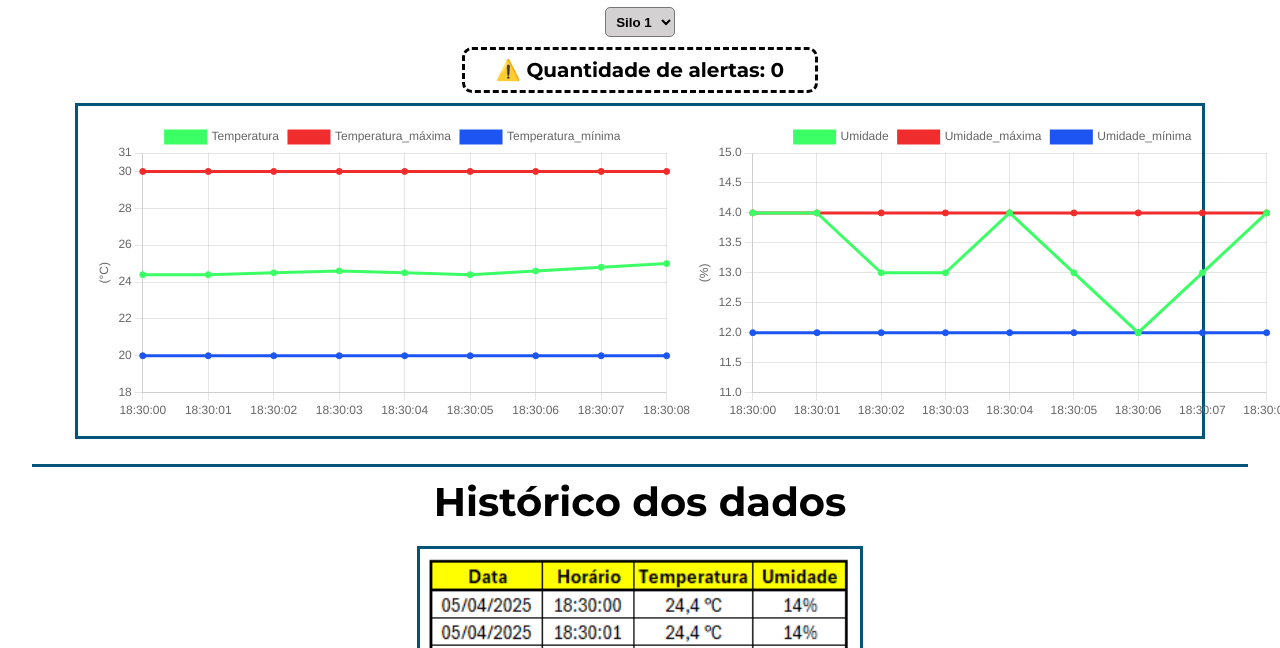
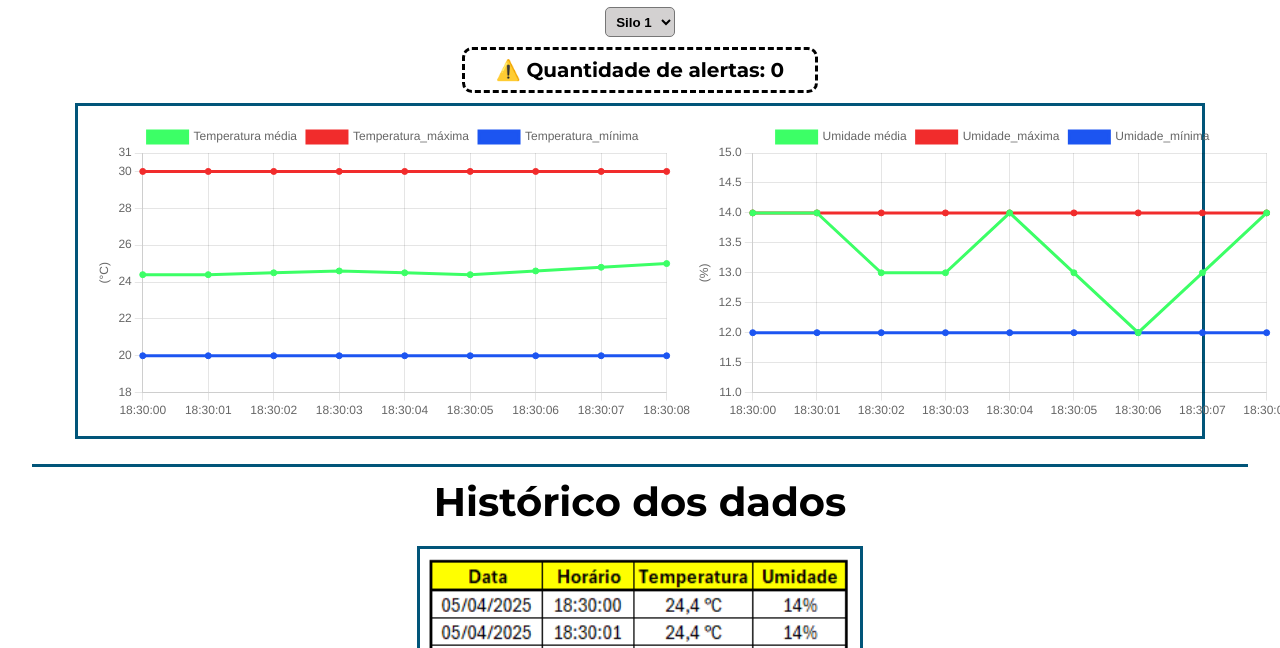
Before and after one commit to pdrzewski/Agrotech, a plain HTML site: page Site_Institucional/Public/monitoramento.html in a window 1280 px wide. Shown: the part 152-800 px from the top of the page. Drawn offline with nearby package versions, Linux system fonts and the light colour scheme.

Commit message:
gráfico

```diff
--- a/Site_Institucional/Public/monitoramento.html
+++ b/Site_Institucional/Public/monitoramento.html
@@ -119,7 +119,7 @@
         data: {
             labels: ['18:30:00', '18:30:01', '18:30:02', '18:30:03', '18:30:04', '18:30:05', '18:30:06', '18:30:07', '18:30:08'],
             datasets: [{
-                label: 'Temperatura',
+                label: 'Temperatura média',
                 data: [24.4, 24.4, 24.5, 24.6, 24.5, 24.4, 24.6, 24.8, 25],
                 backgroundColor: '#3cff66',
                 borderColor: '#3cff66',
@@ -158,7 +158,7 @@
         data: {
             labels: ['18:30:00', '18:30:01', '18:30:02', '18:30:03', '18:30:04', '18:30:05', '18:30:06', '18:30:07', '18:30:08'],
             datasets: [{
-                label: 'Umidade',
+                label: 'Umidade média',
                 data: [14, 14, 13, 13, 14, 13, 12, 13, 14],
                 backgroundColor: '#3cff66',
                 borderColor: '#3cff66',
```
